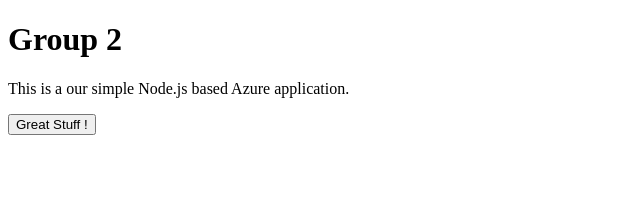
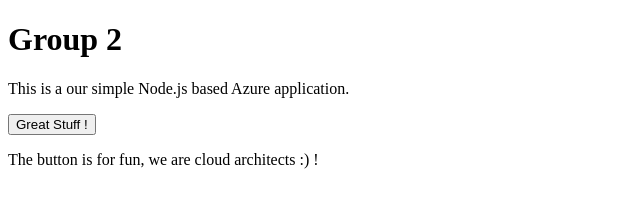
Before and after one commit to TMoyo22/azure-deployment-assignment, a website: page public/index.html in a window 1280 px wide. Shown: the whole page, without its empty margins (0-640 px from the left). Drawn offline with Linux system fonts and the light colour scheme.

Commit message:
Update index.html

```diff
--- a/public/index.html
+++ b/public/index.html
@@ -7,5 +7,6 @@
     <h1> Group 2 </h1>
     <p>This is a our simple Node.js based Azure application.</p>
     <button>Great Stuff !</button>
+    <p>The button is for fun, we are cloud architects :) !</p>
   </body>
 </html>
```
